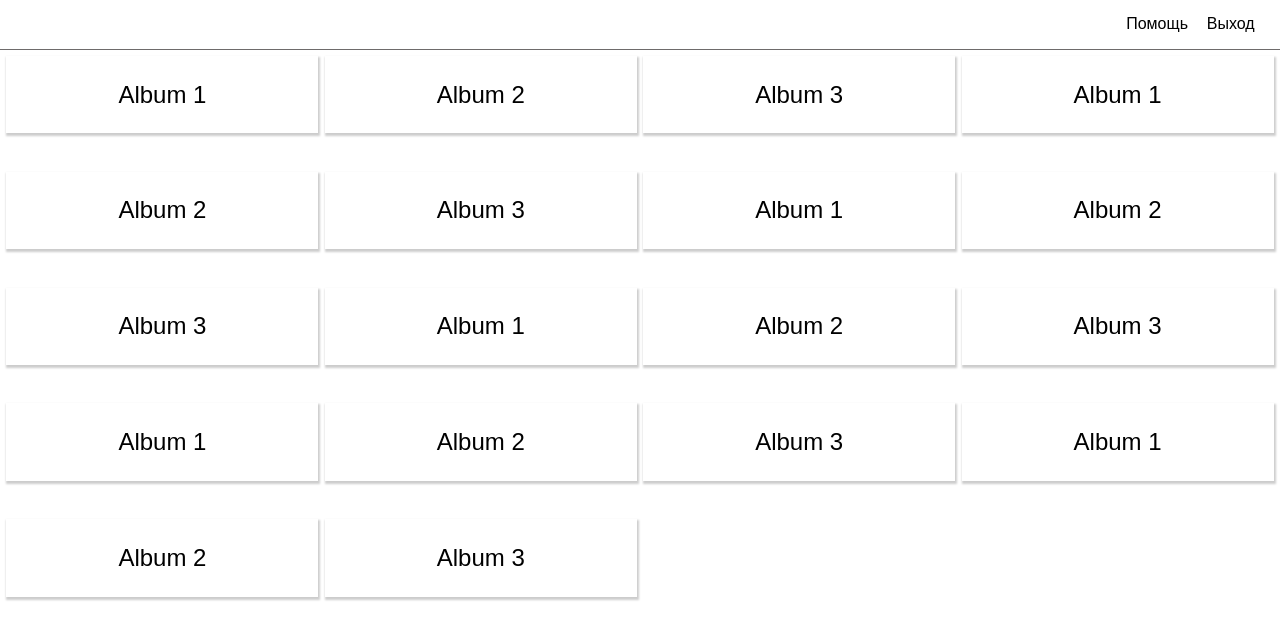
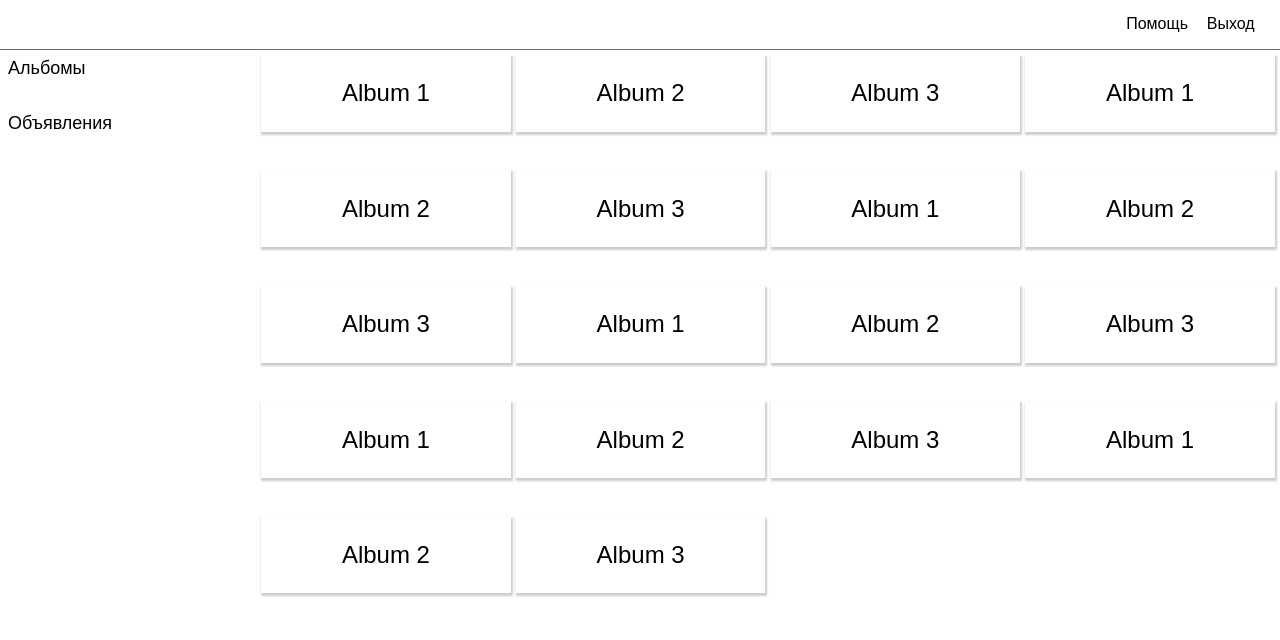
Before and after one commit to Ramblball/Inform-panel, a website: page view/HTML/main.html in a window 1280 px wide. Drawn offline with Linux system fonts and the light colour scheme.

Commit message:
Added menu grid stle

```diff
--- a/view/CSS/style.css
+++ b/view/CSS/style.css
@@ -33,9 +33,15 @@ button {
     float: right;
 }
 
+.container {
+    display: grid;
+    grid-template-columns: 20% 80%;
+}
+
+
 .album-grid {
     display: grid;
-    grid-template-columns: repeat(auto-fill, minmax(300px, 1fr));
+    grid-template-columns: repeat(auto-fill, minmax(200px, 1fr));
     grid-gap: 10% .5%;
     padding: .5%;
 }
@@ -54,7 +60,6 @@ button {
     padding: 8px;
     text-decoration: none;
     font-size: 18px;
-    /* line-height: 25px; */
     border-radius: 4px;
     cursor: pointer;
     border: none;
@@ -64,7 +69,6 @@ button {
 .btn.lg {
     font-size: 24px;
     padding: 12px;
-    /*line-height: 25px;*/
 }
 
 .btn:hover {
--- a/view/HTML/main.html
+++ b/view/HTML/main.html
@@ -11,8 +11,14 @@
     <button class="right btn" id="logOutBtn">Выход</button>
     <button class="right btn" id="helpBtn">Помощь</button>
 </div>
-
-
+<div class="container">
+    <div>
+        <button class="btn">Альбомы</button>
+        <br>
+        <br>
+        <button class="btn">Объявления</button>
+    </div>
+</div>
 
 <script src="../JS/main_page_script.js"></script>
 </body>
--- a/view/JS/main_page_script.js
+++ b/view/JS/main_page_script.js
@@ -4,8 +4,8 @@ document.addEventListener("DOMContentLoaded", () => {
     let view = new View();
     try {
         view.setUp();
-    } catch {
-        throw new PageLoadError("Some problems occurred while loading the page...");
+    } catch (e) {
+        throw new PageLoadError(e.message);
     }
 });
 
@@ -36,7 +36,7 @@ class View {
             let albumDiv = this._createAlbumDom(albumInfo);
             albumGrid.appendChild(albumDiv);
         });
-        document.body.appendChild(albumGrid);
+        document.querySelector(".container").appendChild(albumGrid);
     }
 
     _createAlbumDom(albumInfo) {
```
